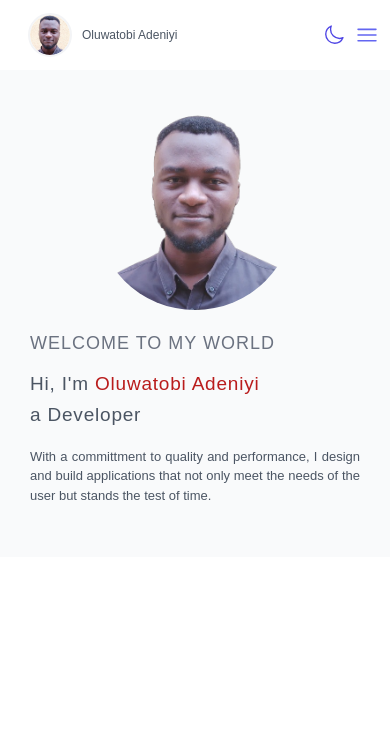
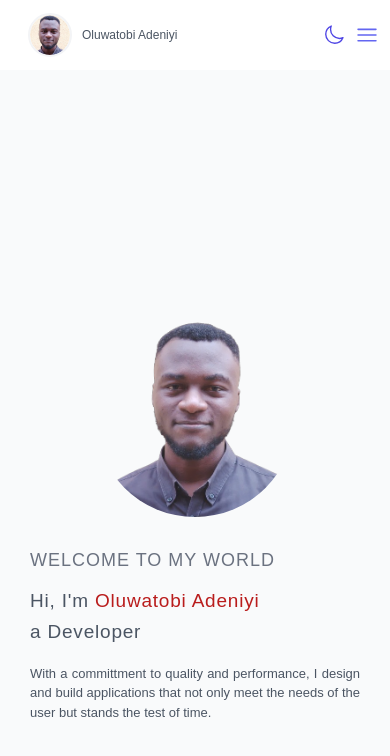
Before and after one commit to adeniyitobi055/my-website, a React (Vite) app: page /home in a window 390 px wide. Shown: the top 756 px of the page. Built offline with nearby package versions, Linux system fonts and the light colour scheme.

Commit message:
update responsive feature for all screens

```diff
--- a/src/components/Home/HomeLayout.jsx
+++ b/src/components/Home/HomeLayout.jsx
@@ -11,12 +11,14 @@ const StyledHomeLayout = styled.div`
   margin: auto;
   max-width: 170rem;
   gap: 6rem;
+  height: 100%;
 
   @media screen and (max-width: 425px) and (min-width: 320px) {
     flex-direction: column;
-    gap: 2rem;
+    gap: 3rem;
     padding: 0.5rem;
     max-width: 100%;
+    height: 100vh;
   }
 
   @media screen and (max-width: 768px) and (min-width: 426px) {
```
